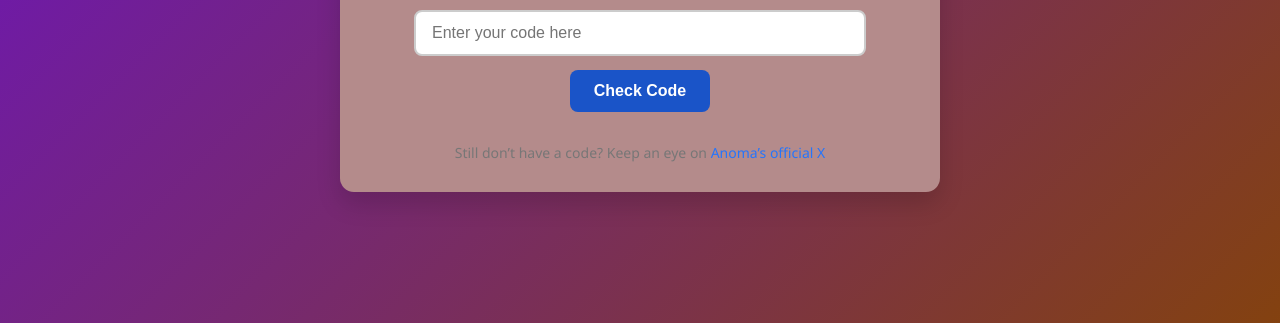
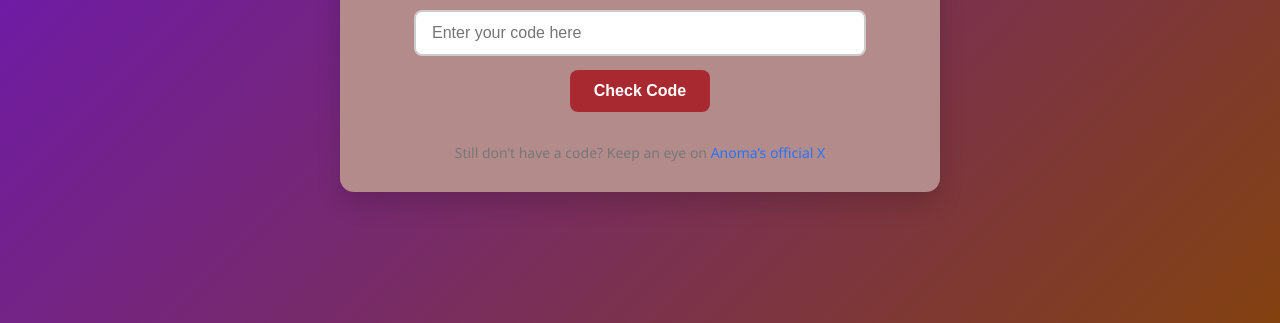
Before and after one commit to nitingujarathi/anoma-code-checker, a plain HTML site: page index.html in a window 1280 px wide. In both pictures the pointer is over the button "Check Code". Shown: the part 416-739 px from the top of the page. Drawn offline with Linux system fonts and the light colour scheme.

Commit message:
update button color

```diff
--- a/style.css
+++ b/style.css
@@ -88,7 +88,7 @@ button {
 }
 
 button:hover {
-  background-color: #1a54c8;
+  background-color: #a8292f;
   transform: translateY(-1px);
 }
 
```
